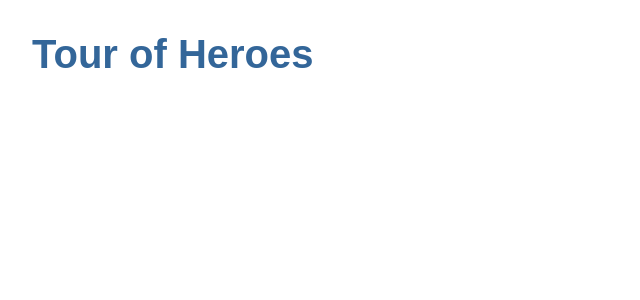
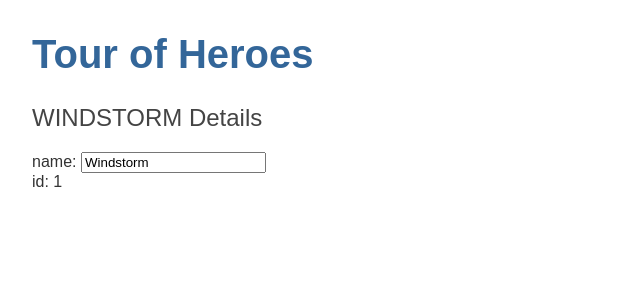
Before and after one commit to AlexVak1993/angular-tour-of-heroes, an Angular app: page / in a window 1280 px wide. Shown: the top 300 px of the page, without its empty margins (0-640 px from the left). Built offline with nearby package versions, Linux system fonts and the light colour scheme.

Commit message:
The Hero Editor

```diff
--- a/src/app/app.component.html
+++ b/src/app/app.component.html
@@ -1 +1,2 @@
 <h1>{{title}}</h1>
+<app-heroes></app-heroes>
--- /dev/null
+++ b/src/app/hero.ts
@@ -0,0 +1,4 @@
+export interface Hero {
+  id: number;
+  name: string;
+}
--- /dev/null
+++ b/src/app/heroes/heroes.component.html
@@ -0,0 +1,7 @@
+<h2>{{hero.name | uppercase}} Details</h2>
+<div>
+  <label>name:
+    <input [(ngModel)]="hero.name" placeholder="name"/>
+  </label>
+</div>
+<div><span>id: </span>{{hero.id}}</div>
--- /dev/null
+++ b/src/app/heroes/heroes.component.ts
@@ -0,0 +1,22 @@
+import { Component, OnInit } from '@angular/core';
+import {Hero} from '../hero';
+
+@Component({
+  selector: 'app-heroes',
+  templateUrl: './heroes.component.html',
+  styleUrls: ['./heroes.component.scss']
+})
+export class HeroesComponent implements OnInit {
+
+  hero: Hero = {
+    id: 1,
+    name: 'Windstorm'
+  };
+
+  constructor() { }
+
+  ngOnInit(): void {
+  }
+
+
+}
```
Also changed, not shown: src/app/app.module.ts (+7 -2 lines), src/app/heroes/heroes.component.scss (added).
